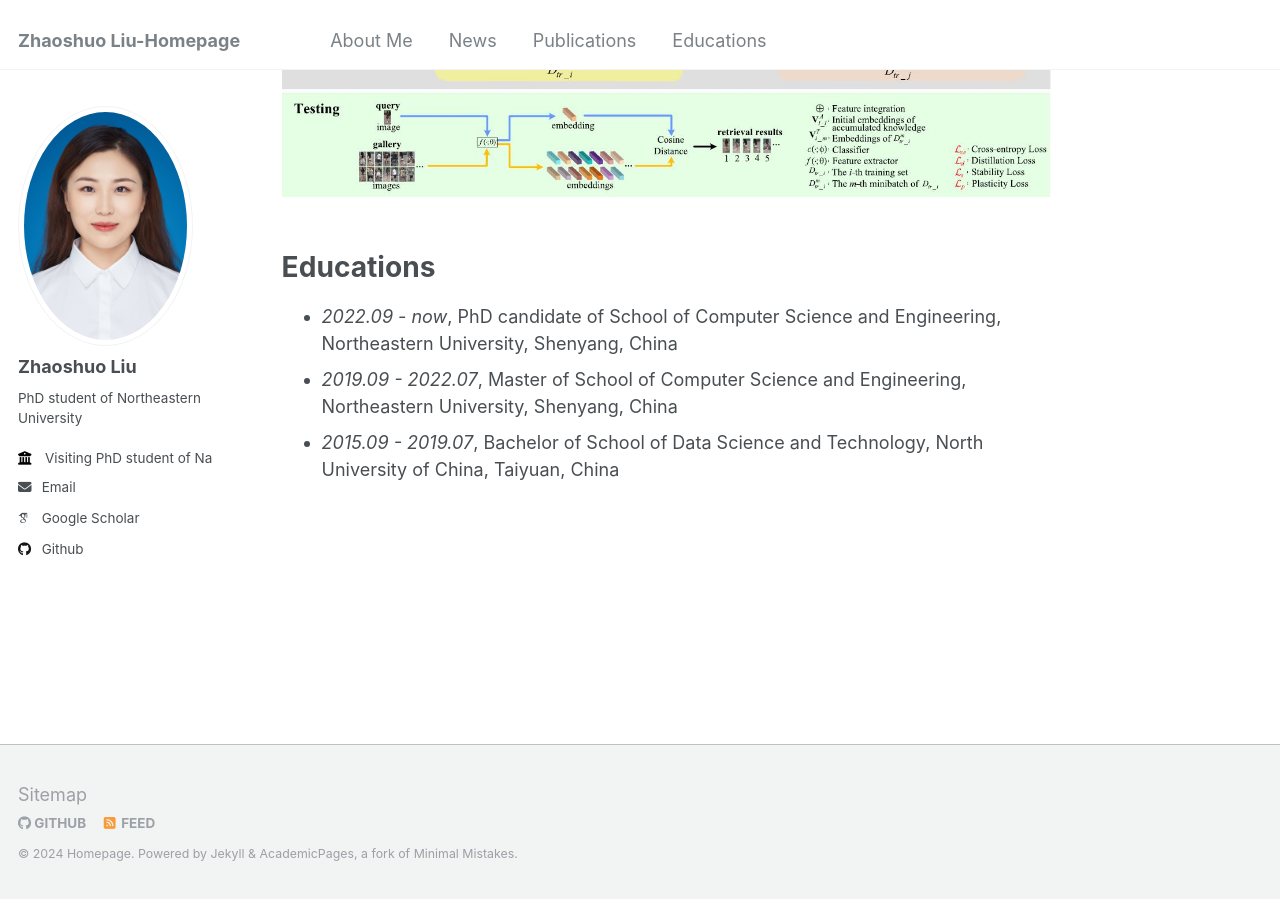
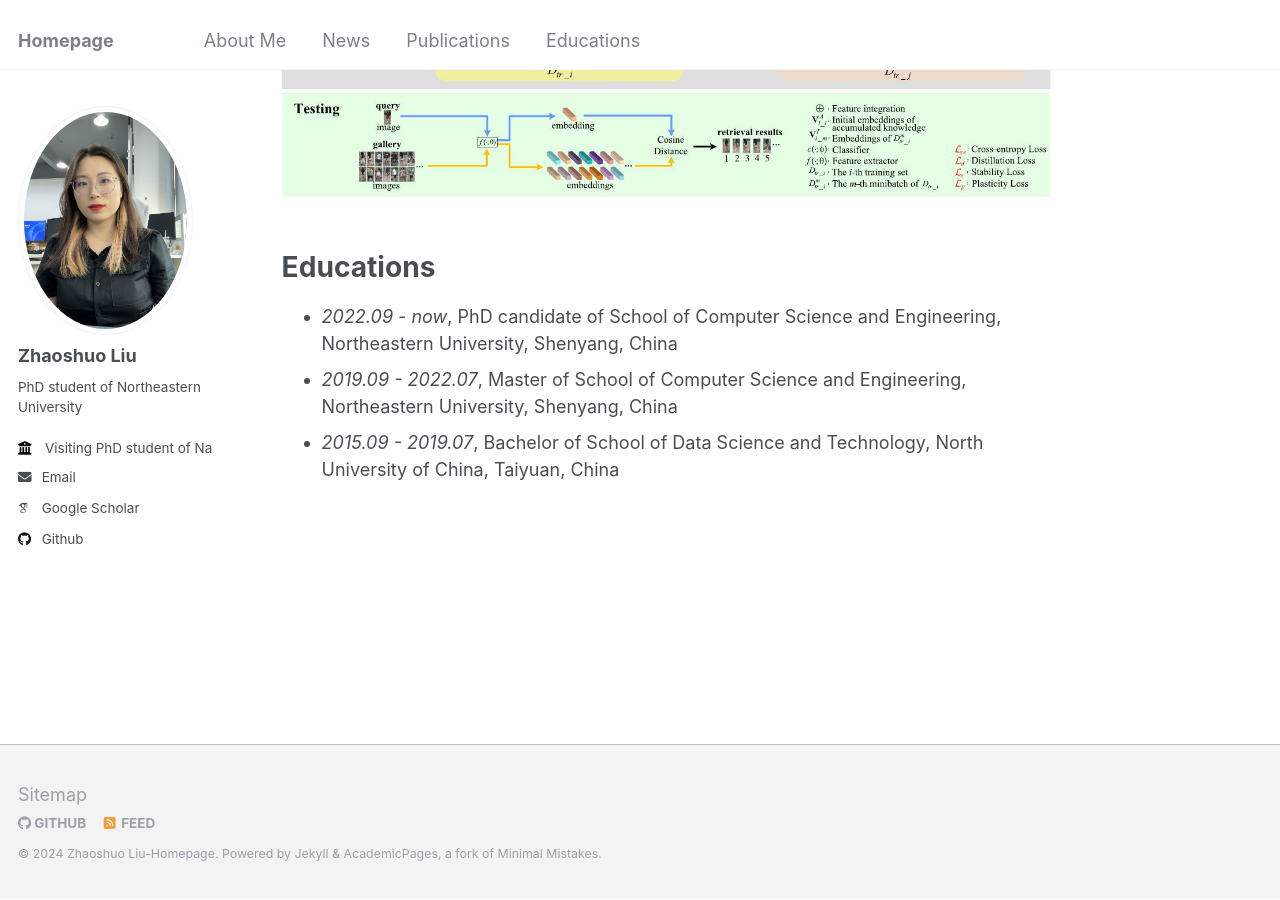
Before and after one commit to llzhaoshuo/llzhaoshuo.github.io, a Jekyll site: the page built from _pages/about.md, in a window 1280 px wide and 900 px high, scrolled down 2091 px. Built offline with Jekyll 4.4.1, drawn with Linux system fonts in a browser that asks for light colours; some web fonts are replaced.

```diff
--- a/_config.yml
+++ b/_config.yml
@@ -8,9 +8,9 @@
 
 # Basic Site Settings
 locale                   : "en-US"
-title                    : "Zhaoshuo Liu-Homepage"
+title                    : "Homepage"
 title_separator          : "-"
-name                     : &name "Homepage"
+name                     : &name "Zhaoshuo Liu-Homepage"
 description              : &description "PhD student of Northeastern University"
 url                      : https://llzhaoshuo.github.io # the base hostname & protocol for your site e.g. "https://mmistakes.github.io"
 baseurl                  : "" # the subpath of your site, e.g. "/blog"
```
Also changed, not shown: images/profile.jpg, images/profile1.jpg (added).
